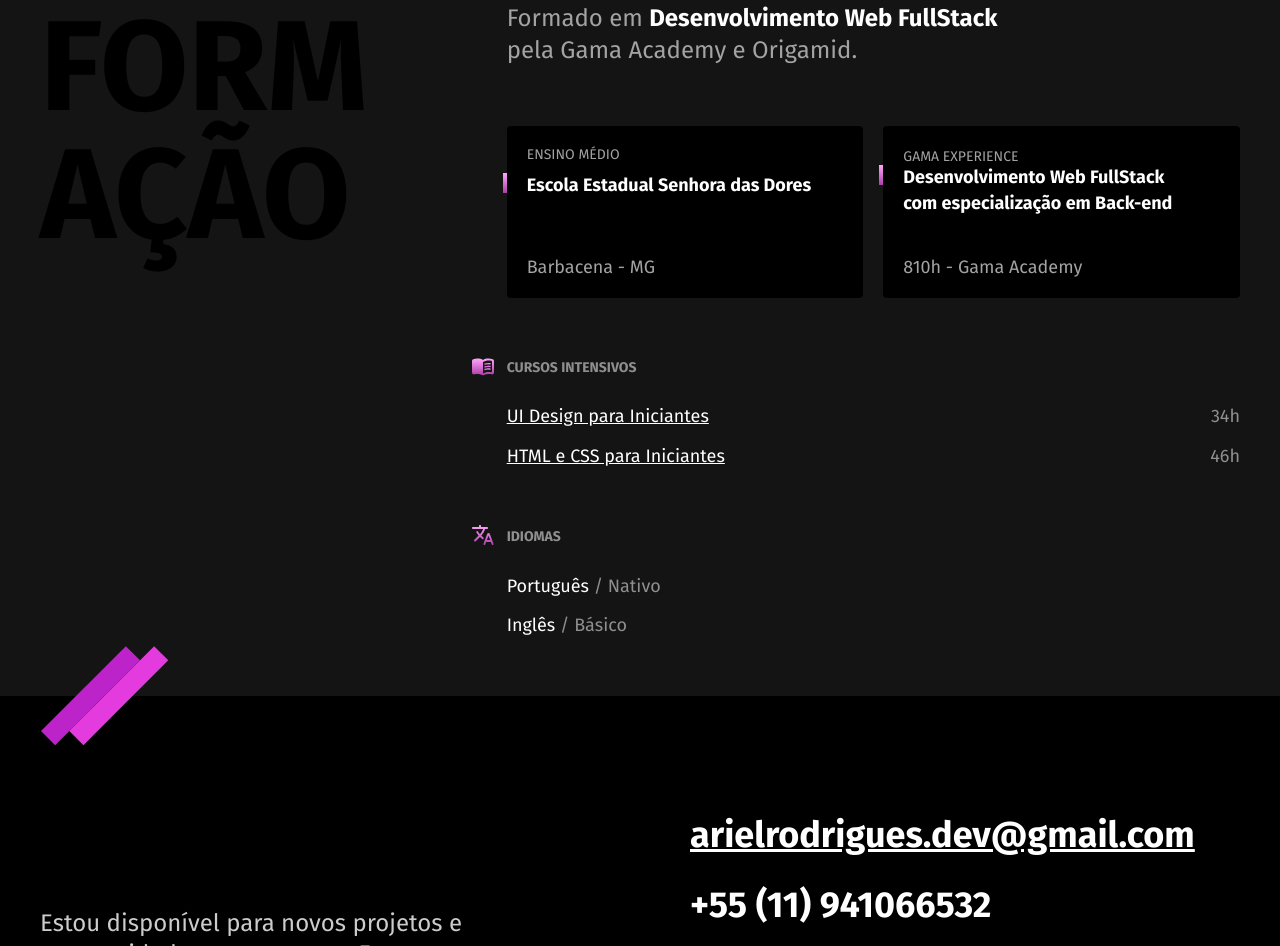
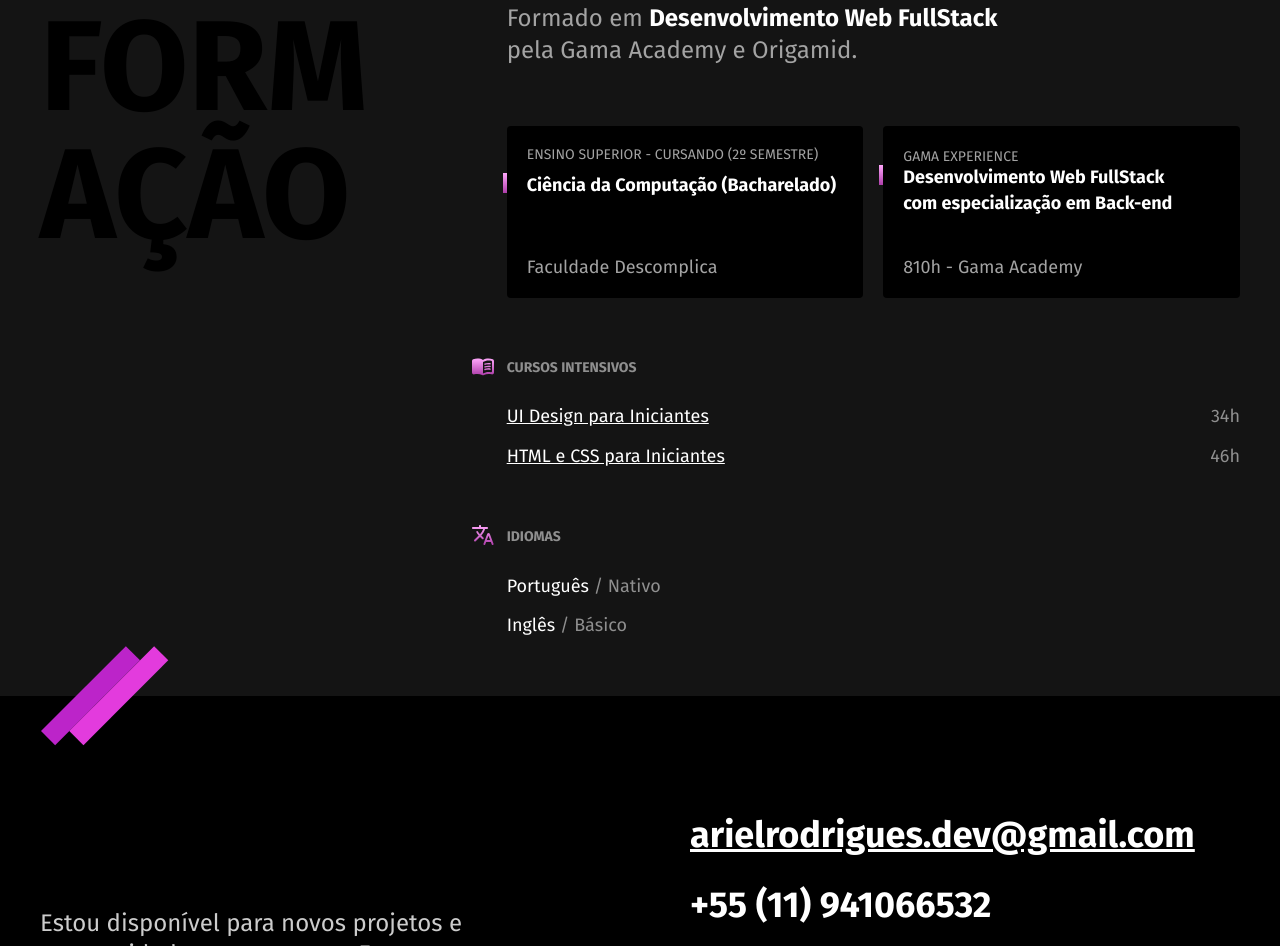
Before and after one commit to 99arielsr/portfolio, a plain HTML site: page index.html in a window 1280 px wide. Shown: the part 1579-2525 px from the top of the page. Drawn offline with Linux system fonts and the light colour scheme.

Commit message:
Update index.html

```diff
--- a/index.html
+++ b/index.html
@@ -124,9 +124,9 @@
 
         <ul class="formation-list">
           <li class="formation-content">
-            <span class="formation-type">Ensino Médio</span>
-            <h3 class="formation-course">Escola Estadual Senhora das Dores</h3>
-            <span class="formation-institute">Barbacena - MG</span>
+            <span class="formation-type">Ensino Superior - Cursando (2º semestre)</span>
+            <h3 class="formation-course">Ciência da Computação (Bacharelado)</h3>
+            <span class="formation-institute">Faculdade Descomplica</span>
           </li>
           <li class="formation-content">
             <a href="https://docs.google.com/feeds/download/presentations/Export?id=1d9xPpIVC8QhrNmnzDm8XzUH-23pVTjlU8MBnvVj3gLo&exportFormat=pdf">
```
